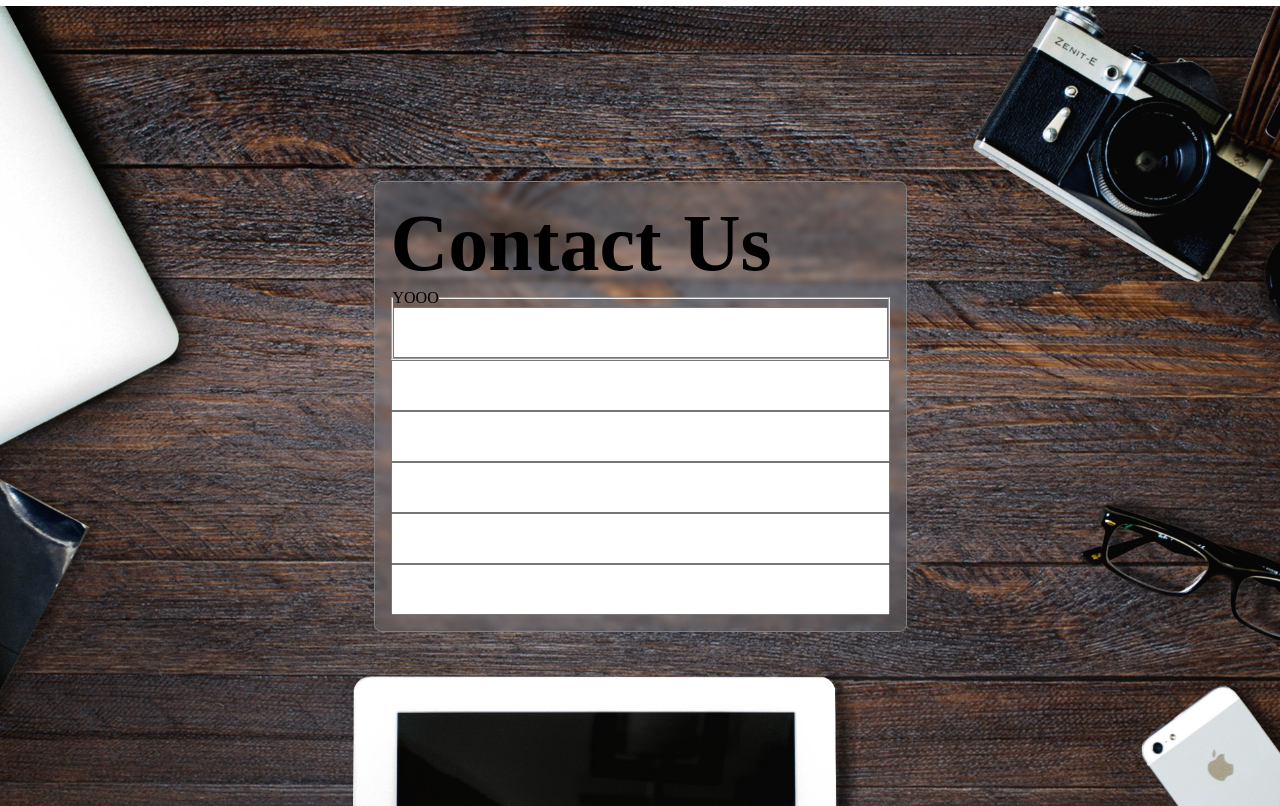
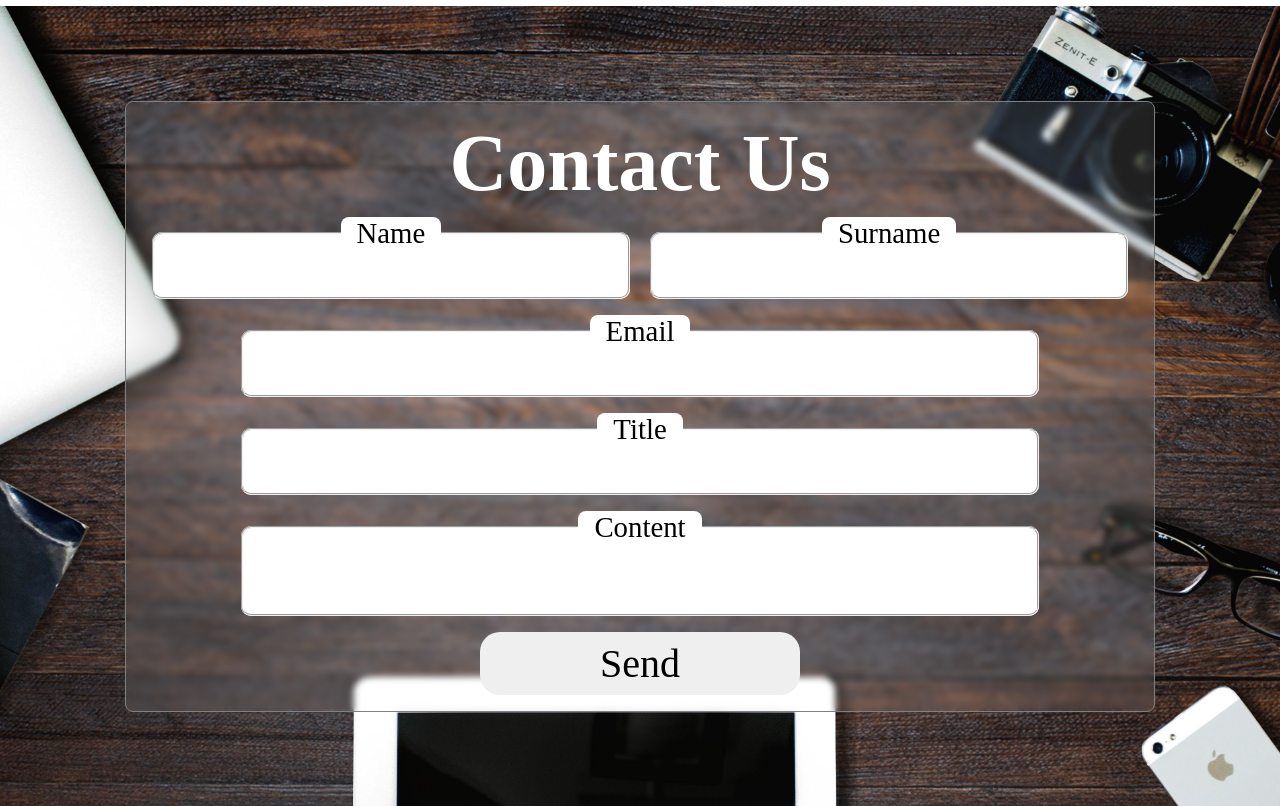
Before and after one commit to Lokostyk/E-coomerce, a React (Create React App) app: page / in a window 1280 px wide. Shown: the part 3055-3861 px from the top of the page. Built offline with nearby package versions, Linux system fonts and the light colour scheme; a web font is replaced by a local one.

Commit message:
Contact form added

```diff
--- a/src/Components/Contact/ContactUs.js
+++ b/src/Components/Contact/ContactUs.js
@@ -1,22 +1,50 @@
-import React from 'react'
+import React,{useCallback, useState} from 'react'
 
 export default function ContactUs() {
+    const [alert,setAlert] = useState("")
+    const [userData,setUserData] = useState({name:"",surmane:"",email:"",title:"",content:""})
+
+    const submit = useCallback((e)=>{
+        e.preventDefault()
+        const reg = new RegExp(/^\S+@\S+\.\S+$/,"ig")
+        if(reg.test(userData.email)){
+            setUserData({name:"",surmane:"",email:"",title:"",content:""})
+        }else{
+            setAlert("Wrong email!")
+            setTimeout(()=>{
+                setAlert("")
+            },5000)
+        }
+    },[userData])
     return (
         <section className="contactContainer">
             <img src="/pictures/table.jpg" className="contactBackground" />
-            <form>
+            <form onSubmit={(e)=>submit(e)}>
+                <p className="alert">{alert}</p>
                 <h1>Contact Us</h1>
+                <div>
+                    <fieldset>
+                        <legend>Name</legend>
+                        <input value={userData.name} onChange={e=>setUserData({...userData,name:e.target.value})} required/>
+                    </fieldset>
+                    <fieldset>
+                        <legend>Surname</legend>
+                        <input value={userData.surmane} onChange={e=>setUserData({...userData,surmane:e.target.value})} required/>
+                    </fieldset>
+                </div>
                 <fieldset>
-                    <legend>YOOO</legend>
-
-                <input/>
+                    <legend>Email</legend>
+                        <input value={userData.email} onChange={e=>setUserData({...userData,email:e.target.value})} required/>
                 </fieldset>
-
-                <input/>
-                <input/>
-                <input/>
-                <input/>
-                <input/>
+                <fieldset>
+                    <legend>Title</legend>
+                        <input value={userData.title} onChange={e=>setUserData({...userData,title:e.target.value})} required/>
+                </fieldset>
+                <fieldset>
+                    <legend>Content</legend>
+                    <textarea value={userData.content} onChange={e=>setUserData({...userData,content:e.target.value})}/>
+                </fieldset>
+                <input type="submit" value="Send"/>
             </form>
         </section>
     )
--- a/src/Components/Home/Main.js
+++ b/src/Components/Home/Main.js
@@ -18,10 +18,11 @@ export default function Main() {
         const navHeight = document.querySelector(".navLink")
 
         if(hash !== ""){
-            const element = document.querySelector(`.${hash.slice(1)}`).offsetTop
-            console.log(navHeight.clientHeight,element,element-navHeight.clientHeight-1,document.body.clientHeight)
-            window.scrollTo({top:element-navHeight.clientHeight-1,behavior:"smooth"})
-
+            setTimeout(()=>{
+                const element = document.querySelector(`.${hash.slice(1)}`).offsetTop
+                console.log(navHeight.clientHeight,element,element-navHeight.clientHeight-1,document.body.clientHeight)
+                window.scrollTo({top:element-navHeight.clientHeight-1,behavior:"smooth"})
+            },10)
         }else {
         window.scrollTo(0,0)
         }
--- a/src/Styles/style.scss
+++ b/src/Styles/style.scss
@@ -739,11 +739,58 @@ html {
     border-radius: 8px;
     background-color: rgba(255, 255, 255, 0.1);
     backdrop-filter: blur(3px);
-    h1 {
-      font-size: 5rem;
+  }
+  .alert {
+    text-align: center;
+    color: red;
+    font-size: 1.8rem;
+  }
+  h1 {
+    font-size: 5rem;
+    color: white;
+    text-align: center;
+  }
+  legend {
+    margin: 0 auto;
+    padding: 0 1rem;
+    font-size: 1.8rem;
+    background-color: #fff;
+    border-radius: 8px 8px 0 0;
+  }
+  fieldset {
+    margin: 0.5rem auto;
+    border-radius: 10px;
+    width: 80%;
+    background-color: #fff;
+  }
+  input {
+    padding-inline-start: 0.2rem;
+    font-size: 2.5rem;
+    border-radius: 0 0 10px 10px;
+    width: 100%;
+    border: none;
+    outline: none;
+    &[type="submit"] {
+      margin: 0.5rem auto 0 auto;
+      padding: 0.5rem 3rem;
+      width: 20rem;
+      border-radius: 20px;
     }
+  }
+  textarea {
+    padding-inline-start: 0.2rem;
+    width: 100%;
+    font-size: 1.8rem;
+    resize: none;
+    border: none;
+    outline: none;
+  }
+  div {
+    display: flex;
+    justify-content: space-between;
+    fieldset,
     input {
-      font-size: 2.5rem;
+      width: 48%;
     }
   }
 }
```
